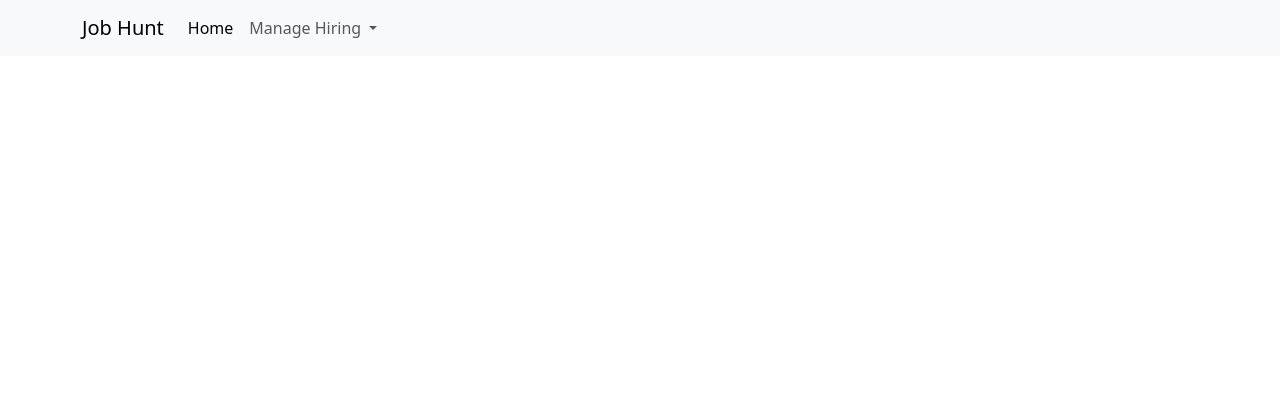
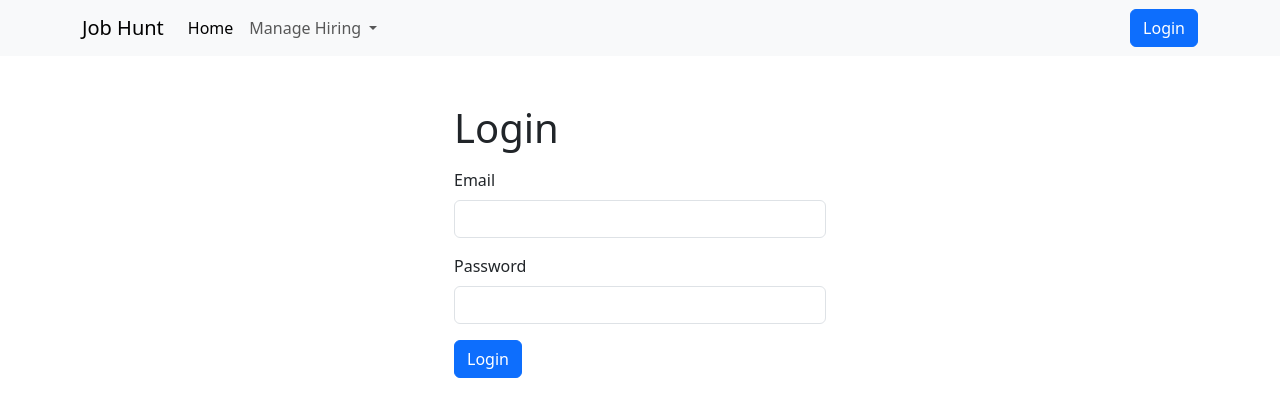
Before and after one commit to dangarharshil11/JobHunt.UI, an Angular app: page /login in a window 1280 px wide. Before the commit this address led to /. Shown: the top 416 px of the page. Built offline with nearby package versions, Linux system fonts and the light colour scheme.

Commit message:
Added login-component, Environments config and auth Service

```diff
--- a/angular.json
+++ b/angular.json
@@ -51,7 +51,13 @@
               "vendorChunk": true,
               "extractLicenses": false,
               "sourceMap": true,
-              "namedChunks": true
+              "namedChunks": true,
+              "fileReplacements": [
+                {
+                  "replace": "src/environments/environment.ts",
+                  "with": "src/environments/environment.development.ts"
+                }
+              ]
             }
           },
           "defaultConfiguration": "production"
--- a/src/app/app-routing.module.ts
+++ b/src/app/app-routing.module.ts
@@ -1,7 +1,11 @@
 import { NgModule } from '@angular/core';
 import { RouterModule, Routes } from '@angular/router';
 
-const routes: Routes = [];
+import { LoginComponent } from './features/auth/login/login.component';
+
+const routes: Routes = [
+  {path: "login", component: LoginComponent}
+];
 
 @NgModule({
   imports: [RouterModule.forRoot(routes)],
--- a/src/app/core/components/navbar/navbar.component.html
+++ b/src/app/core/components/navbar/navbar.component.html
@@ -20,6 +20,9 @@
             </ul>
           </li>
         </ul>
+        <div class="d-flex">
+          <a [routerLink]="['/login']" class="btn btn-primary">Login</a>
+        </div>
       </div>
     </div>
   </nav>
--- /dev/null
+++ b/src/app/features/auth/login/login.component.html
@@ -0,0 +1,22 @@
+<div class="container">
+    <div class="mt-5">
+        <div class="col-12 col-md-6 col-lg-4 mx-auto">
+            <h1>Login</h1>
+            <form #form="ngForm" (ngSubmit)="onFormSubmit()">
+                <div class="mt-3">
+                    <label for="email" class="form-label">Email</label>
+                    <input type="text" class="form-control" id="email" name="email" [(ngModel)]="model.email"/>
+                </div>
+
+                <div class="mt-3">
+                    <label for="password" class="form-label">Password</label>
+                    <input type="password" class="form-control" id="password" name="password" [(ngModel)]="model.password"/>
+                </div>
+
+                <div class="mt-3">
+                    <button class="btn btn-primary" type="submit">Login</button>
+                </div>
+            </form>
+        </div>
+    </div>
+</div>
--- /dev/null
+++ b/src/app/features/auth/login/login.component.ts
@@ -0,0 +1,30 @@
+import { Component } from '@angular/core';
+import { LoginRequest } from '../models/login-request.model';
+import { AuthService } from '../services/auth.service';
+
+@Component({
+  selector: 'app-login',
+  templateUrl: './login.component.html',
+  styleUrls: ['./login.component.css']
+})
+export class LoginComponent {
+  model: LoginRequest
+
+  constructor(private authService: AuthService){
+    this.model = {
+      email: '',
+      password: ''
+    };
+  }
+
+  onFormSubmit(): void{
+    this.authService.login(this.model).subscribe({
+      next: (response) => {
+        console.log(response);
+      },
+      error: (error) => {
+        console.error(error);
+      }
+    });
+  }
+}
--- /dev/null
+++ b/src/app/features/auth/models/login-request.model.ts
@@ -0,0 +1,4 @@
+export interface LoginRequest{
+    email: string,
+    password: string,
+}
--- /dev/null
+++ b/src/app/features/auth/services/auth.service.ts
@@ -0,0 +1,21 @@
+import { HttpClient } from '@angular/common/http';
+import { Injectable } from '@angular/core';
+import { LoginRequest } from '../models/login-request.model';
+import { Observable } from 'rxjs';
+import { LoginResponse } from '../models/login-response.model';
+import { environment } from 'src/environments/environment';
+
+@Injectable({
+  providedIn: 'root'
+})
+export class AuthService {
+
+  constructor(private http: HttpClient) { }
+
+  login(request: LoginRequest): Observable<LoginResponse>{
+    return this.http.post<LoginResponse>(`${environment.authapiBaseUrl}/api/auth/login`, {
+      email: request.email,
+      password: request.password
+    });
+  }
+}
--- /dev/null
+++ b/src/environments/environment.development.ts
@@ -0,0 +1,3 @@
+export const environment = {
+    authapiBaseUrl: 'https://localhost:7195'
+};
--- /dev/null
+++ b/src/environments/environment.ts
@@ -0,0 +1,3 @@
+export const environment = {
+    authapiBaseUrl: 'https://localhost:7195'
+};
```
Also changed, not shown: src/app/app.module.ts (+8 -2 lines), src/app/features/auth/models/login-response.model.ts (added, +7 -0 lines), src/app/features/auth/login/login.component.css (added), 2 other files (tests, documents, lock files or other folders).
